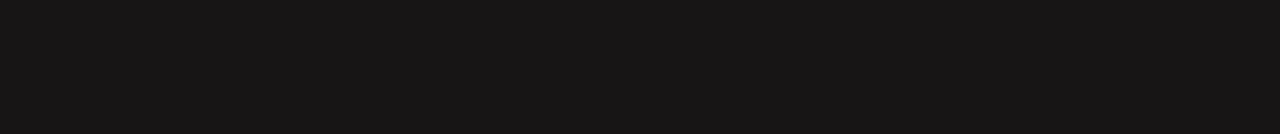
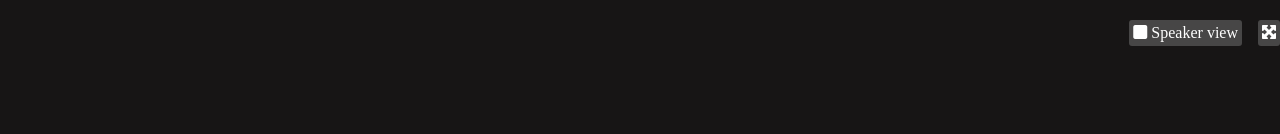
Before and after one commit to xGIANOx/html-css-zoom, a plain HTML site: page index.html in a window 1280 px wide. Shown: the top 134 px of the page. Drawn offline with Linux system fonts and the light colour scheme.

Commit message:
[fix] badges

```diff
--- a/assets/css/style.css
+++ b/assets/css/style.css
@@ -28,6 +28,25 @@
 .container-big{
     height: 100vh;
     background-color: rgb(23, 21, 21);
+}
+
+#app-header{
+    position: relative;
+}
+
+
+.badges{
+    position: absolute;
+    color: white;
+    top: 20px;
+    right: 0px;
+}
+
+.speaker, .zoom{
+    background-color: #80808075;
+    padding: 0.25rem;
+    border-radius: 3px;
+    margin-left: 1rem;
 }
 
 .container{
--- a/index.html
+++ b/index.html
@@ -13,6 +13,18 @@
     <div class="container-big">
 
         <main id="app-main">
+
+            <div class="badges flex">
+                <div class="speaker">
+                    <i class="fa-solid fa-square"></i>
+                    Speaker view
+                </div>
+
+                <div class="zoom">
+                    <i class="fa-solid fa-maximize"></i>
+                </div>
+            </div>
+
             <div class="container">
                 <div class="row">
                     <div class="col flex">
```
